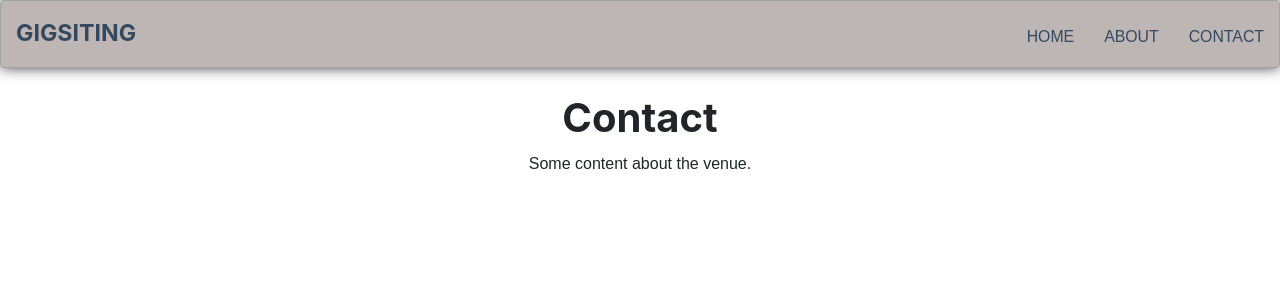
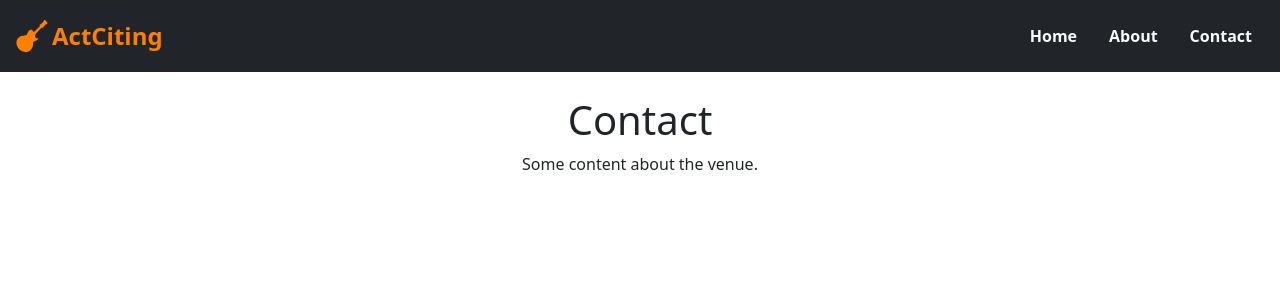
Before and after one commit to School-Of-Tech-Futures-UK/actciting-april-2023, a React (Create React App) app in the folder Frontend/: page /Contact in a window 1280 px wide. Shown: the top 300 px of the page. Built offline with nearby package versions, Linux system fonts and the light colour scheme.

Commit message:
added new ui

```diff
--- a/Frontend/package.json
+++ b/Frontend/package.json
@@ -10,7 +10,9 @@
     "@types/node": "^16.18.24",
     "@types/react": "^18.0.37",
     "@types/react-dom": "^18.0.11",
+    "bootstrap": "^5.2.3",
     "react": "^18.2.0",
+    "react-bootstrap": "^2.7.4",
     "react-dom": "^18.2.0",
     "react-router-dom": "^6.10.0",
     "react-scripts": "5.0.1",
--- a/Frontend/src/App.css
+++ b/Frontend/src/App.css
@@ -53,120 +53,46 @@ ul {
   display: none;
 }
 
-.venueItem {
-  width: 300px;
+.approval-status-button {
+	width: 35%;
 }
 
-.venueItem img {
-  height: 150px;
-  object-fit: cover;
+.txt-left {
+	text-align: left !important;
 }
 
-
-
-* {
-	box-sizing: border-box;
-}
-body {
-	font-family: 'Montserrat', sans-serif;
-	line-height: 1.6;
-	margin: 0;
-	min-height: 100vh;
-}
-ul {
-  margin: 0;
-  padding: 0;
-  list-style: none;
+.txt-right {
+	text-align: right !important;
 }
 
-
-h2,
-h3,
-a {
-	color: #34495e;
+.actcitingOrange {
+  color: #ff8000 !important;
 }
 
-a {
-	text-decoration: none;
+::-webkit-scrollbar {
+  width: 20px;
 }
 
-
-
-.logo {
-	margin: 0;
-	font-size: 1.45em;
+::-webkit-scrollbar-track {
+  background-color: transparent;
 }
 
-.main-nav {
-	margin-top: 5px;
-
-}
-.logo a,
-.main-nav a {
-	padding: 10px 15px;
-	text-transform: uppercase;
-	text-align: center;
-	display: block;
+::-webkit-scrollbar-thumb {
+  background-color: #212529;
 }
 
-.main-nav a {
-	color: #34495e;
-	font-size: .99em;
+::-webkit-scrollbar-thumb {
+  background-color: #212529;
+  border-radius: 20px;
 }
 
-.main-nav a:hover {
-	color: #718daa;
+::-webkit-scrollbar-thumb {
+  background-color: #212529;
+  border-radius: 20px;
+  border: 6px solid transparent;
+  background-clip: content-box;
 }
 
-
-
-.header {
-	padding-top: .5em;
-	padding-bottom: .5em;
-	border: 1px solid #a2a2a2;
-	background-color: #beb5b5;
-	-webkit-box-shadow: 0px 0px 14px 0px rgba(0,0,0,0.75);
-	-moz-box-shadow: 0px 0px 14px 0px rgba(0,0,0,0.75);
-	box-shadow: 0px 0px 14px 0px rgba(0,0,0,0.75);
-	-webkit-border-radius: 5px;
-	-moz-border-radius: 5px;
-	border-radius: 5px;
+::-webkit-scrollbar-thumb:hover {
+  background-color: #a8bbbf;
 }
-
-
-
-
-@media (min-width: 769px) {
-	.header,
-	.main-nav {
-		display: flex;
-	}
-	.header {
-		flex-direction: column;
-		align-items: center;
-    	.header{
-		width: 80%;
-		margin: 0 auto;
-		max-width: 1150px;
-	}
-	}
-
-}
-
-@media (min-width: 1025px) {
-	.header {
-		flex-direction: row;
-		justify-content: space-between;
-	}
-
-}
-
-
-.approval-status-button {
-	width: 35%;
-
-  }
-
-.footerName {
-	text-align: left !important;
-}
--- a/Frontend/src/App.tsx
+++ b/Frontend/src/App.tsx
@@ -1,6 +1,7 @@
 import React from 'react';
 import logo from './logo.svg';
-import './styles.css';
+//import './styles.css';
+import 'bootstrap/dist/css/bootstrap.min.css'
 import './App.css';
 import { BrowserRouter } from 'react-router-dom';
 import ActCitingRoutes from './components/ActCitingRoutes';
--- /dev/null
+++ b/Frontend/src/components/Footer.tsx
@@ -0,0 +1,33 @@
+const Footer = () => {
+    return (
+        <footer className="d-flex flex-wrap justify-content-between align-items-center py-3 bg-dark">
+        <p className="txt-left col-md-4 mb-0 text-light px-5">© ActCiting April 2023</p>
+
+        <a href="/" className="col-md-4 d-flex align-items-center justify-content-center mb-3 mb-md-0 me-md-auto link-dark text-decoration-none">
+          <svg fill="#ff8000" version="1.1" id="Capa_1" xmlns="http://www.w3.org/2000/svg"
+            width="40" height="32" viewBox="0 0 483.095 483.095">
+            <g>
+              <g>
+                <path d="M377.6,125.398c8.051-7.326,18.943-9.081,27.078-4.883l1.56-1.553c4.904-12.028,13.757-25.333,26.031-37.604
+                  c12.283-12.276,25.584-21.135,37.606-26.042c0,0,2.368-2.369,5.298-5.298c2.925-2.93,1.154-9.438-3.96-14.547L441.142,5.396
+                  c-5.105-5.109-11.594-6.906-14.482-4.015l-5.238,5.236c-4.889,12.062-13.773,25.441-26.116,37.784
+                  c-12.331,12.331-25.708,21.219-37.782,26.115l-1.082,1.078c5.178,8.233,3.574,19.979-4.168,28.487l-80.781,80.303
+                  c-3.494-0.226-9.117-3.047-16.635-14.697C241.416,144.86,210.046,133,184.21,177.817c-25.836,44.817-4.408,52.227-77.991,60.774
+                  l0.016,0.024c-25.982,1.429-50.592,11.36-69.375,30.136C-7.68,313.295-2.604,390.594,48.2,441.408
+                  c50.806,50.806,128.113,55.879,172.654,11.328c0.797-0.797,1.557-1.639,2.324-2.46l0.014,0.032c0,0,0.293-0.316,0.775-0.866
+                  c3.573-3.903,6.777-8.026,9.636-12.343c11.461-16.27,27.822-45.524,24.159-76.081c-5.538-46.129,37.694-44.021,55.619-55.623
+                  c17.921-11.598,24.249-21.607,24.77-33.218c0,0-21.352,15.028-40.855-4.476c-15.677-15.678-8.708-42.391-1.947-56.529
+                  L377.6,125.398z"/>
+              </g>
+            </g>
+          </svg>
+        </a>
+
+        <ul className="nav col-md-4 justify-content-end">
+          <li className="nav-item"><a href="Contact" className="nav-link px-5 text-light">Contact Us</a></li>
+        </ul>
+      </footer>
+    )
+}
+
+export default Footer
--- /dev/null
+++ b/Frontend/src/components/MainHero.tsx
@@ -0,0 +1,21 @@
+const MainHero = () => {
+  return (
+    <div className="container-fluid px-5" style={{
+      backgroundImage: 'linear-gradient(0deg, rgba(255, 255, 255, 0.95), rgba(255, 255, 255, 0.8)), url(https://media.timeout.com/images/105948176/750/562/image.jpg)',
+      backgroundRepeat: 'no-repeat',
+      backgroundSize: 'cover'
+    }}>
+    <div className="row flex-lg-row-reverse align-items-center py-5">
+      <div className="col-10 col-sm-8 col-lg-6">
+        <img src="https://media.timeout.com/images/105948176/750/562/image.jpg" className="d-block mx-lg-auto img-fluid rounded-4 shadow-lg" alt="Bootstrap Themes" width="700" height="500" loading="lazy"></img>
+      </div>
+      <div className="col-lg-6">
+        <h1 className="display-5 fw-bold lh-1 mb-3">Welcome to <h1 className="display-5 fw-bold lh-1 mb-3 actcitingOrange">ActCiting.</h1></h1>
+        <p className="lead">The best place for finding the best gigs all around the country for your venue. Discover your talent now.</p>
+      </div>
+    </div>
+    </div>
+  );
+}
+
+export default MainHero;
--- a/Frontend/src/components/Navbar.tsx
+++ b/Frontend/src/components/Navbar.tsx
@@ -4,17 +4,31 @@ export type HeaderProps = {
 
 const Navbar = () => {
     return (
-        <div>
-        <header className="header">
-            <h1 className="logo"><a href="/">GigSiting</a></h1>
-        <ul className="main-nav">
-            <li><a href="/">Home</a></li>
-            <li><a href="About">About</a></li>
-            <li><a href="Contact">Contact</a></li>
-        </ul>
-        </header>
-    </div>
-        )
+        <div className="container-fluid bg-dark">
+            <header className="d-flex flex-wrap justify-content-center py-3">
+            <a href="/" className="d-flex align-items-center mb-3 mb-md-0 me-md-auto text-dark text-decoration-none">
+                <svg fill="#ff8000" version="1.1" id="Capa_1" xmlns="http://www.w3.org/2000/svg" width="40" height="32" viewBox="0 0 483.095 483.095"><g><g>
+                    <path d="M377.6,125.398c8.051-7.326,18.943-9.081,27.078-4.883l1.56-1.553c4.904-12.028,13.757-25.333,26.031-37.604
+                    c12.283-12.276,25.584-21.135,37.606-26.042c0,0,2.368-2.369,5.298-5.298c2.925-2.93,1.154-9.438-3.96-14.547L441.142,5.396
+                    c-5.105-5.109-11.594-6.906-14.482-4.015l-5.238,5.236c-4.889,12.062-13.773,25.441-26.116,37.784
+                    c-12.331,12.331-25.708,21.219-37.782,26.115l-1.082,1.078c5.178,8.233,3.574,19.979-4.168,28.487l-80.781,80.303
+                    c-3.494-0.226-9.117-3.047-16.635-14.697C241.416,144.86,210.046,133,184.21,177.817c-25.836,44.817-4.408,52.227-77.991,60.774
+                    l0.016,0.024c-25.982,1.429-50.592,11.36-69.375,30.136C-7.68,313.295-2.604,390.594,48.2,441.408
+                    c50.806,50.806,128.113,55.879,172.654,11.328c0.797-0.797,1.557-1.639,2.324-2.46l0.014,0.032c0,0,0.293-0.316,0.775-0.866
+                    c3.573-3.903,6.777-8.026,9.636-12.343c11.461-16.27,27.822-45.524,24.159-76.081c-5.538-46.129,37.694-44.021,55.619-55.623
+                    c17.921-11.598,24.249-21.607,24.77-33.218c0,0-21.352,15.028-40.855-4.476c-15.677-15.678-8.708-42.391-1.947-56.529
+                    L377.6,125.398z"/></g></g>
+                </svg>
+                <span className="fs-4 fw-bold text-light actcitingOrange">ActCiting</span>
+            </a>
+            <ul className="nav nav-pills">
+                <li className="nav-item"><a href="/" className="nav-link fw-bold text-light">Home</a></li>
+                <li className="nav-item"><a href="About" className="nav-link fw-bold text-light">About</a></li>
+                <li className="nav-item"><a href="Contact" className="nav-link fw-bold text-light">Contact</a></li>
+            </ul>
+            </header>
+        </div>
+    )
 }
 
 export default Navbar
--- a/Frontend/src/components/VenueList.tsx
+++ b/Frontend/src/components/VenueList.tsx
@@ -19,9 +19,9 @@ export type VenueListProps = {
 const VenueList = (props: VenueListProps) => {
     return (
         <>
-        <h2>Venues</h2>
-        <div className="venueList container-fluid">
-          <div className="row">
+        <div className="container px-4 py-5" id="custom-cards">
+          <h1 className="fw-bold pb-2">Venues List</h1>
+          <div className="row row-cols-1 row-cols-lg-3 align-items-stretch g-4 py-5">
             {props.venueArray.map((venue, index) => (
               <VenueItem key={venue.venue_id} venueId={venue.venue_id} name={venue.name} capacity={venue.capacity}
               address={venue.address} geolocation={venue.geolocation} image={venue.image}
--- a/Frontend/src/views/VenuePage.tsx
+++ b/Frontend/src/views/VenuePage.tsx
@@ -2,7 +2,8 @@ import { useState, useEffect } from "react"
 import AddVenue from "../components/AddVenue"
 import VenueList from "../components/VenueList"
 import Navbar from "../components/Navbar"
-import About from "./About";
+import Footer from "../components/Footer";
+import MainHero from "../components/MainHero";
 
 
 
@@ -32,36 +33,11 @@ const VenuePage = () => {
 
   return (
     <>
-    <Navbar/>
+      <Navbar/>
+      <MainHero/>
       <AddVenue handleAddVenueClick={addVenueClickHandler} newVenueDivState={newVenueDivDisplay} />
       <VenueList venueArray={currentVenues} />
-      <footer className="d-flex flex-wrap justify-content-between align-items-center py-3 mt-4 border-top">
-        <p className="footerName col-md-4 mb-0 text-muted px-5">© ActCiting April 2023</p>
-
-        <a href="/" className="col-md-4 d-flex align-items-center justify-content-center mb-3 mb-md-0 me-md-auto link-dark text-decoration-none">
-          <svg fill="#000000" version="1.1" id="Capa_1" xmlns="http://www.w3.org/2000/svg"
-            width="40" height="32" viewBox="0 0 483.095 483.095">
-            <g>
-              <g>
-                <path d="M377.6,125.398c8.051-7.326,18.943-9.081,27.078-4.883l1.56-1.553c4.904-12.028,13.757-25.333,26.031-37.604
-                  c12.283-12.276,25.584-21.135,37.606-26.042c0,0,2.368-2.369,5.298-5.298c2.925-2.93,1.154-9.438-3.96-14.547L441.142,5.396
-                  c-5.105-5.109-11.594-6.906-14.482-4.015l-5.238,5.236c-4.889,12.062-13.773,25.441-26.116,37.784
-                  c-12.331,12.331-25.708,21.219-37.782,26.115l-1.082,1.078c5.178,8.233,3.574,19.979-4.168,28.487l-80.781,80.303
-                  c-3.494-0.226-9.117-3.047-16.635-14.697C241.416,144.86,210.046,133,184.21,177.817c-25.836,44.817-4.408,52.227-77.991,60.774
-                  l0.016,0.024c-25.982,1.429-50.592,11.36-69.375,30.136C-7.68,313.295-2.604,390.594,48.2,441.408
-                  c50.806,50.806,128.113,55.879,172.654,11.328c0.797-0.797,1.557-1.639,2.324-2.46l0.014,0.032c0,0,0.293-0.316,0.775-0.866
-                  c3.573-3.903,6.777-8.026,9.636-12.343c11.461-16.27,27.822-45.524,24.159-76.081c-5.538-46.129,37.694-44.021,55.619-55.623
-                  c17.921-11.598,24.249-21.607,24.77-33.218c0,0-21.352,15.028-40.855-4.476c-15.677-15.678-8.708-42.391-1.947-56.529
-                  L377.6,125.398z"/>
-              </g>
-            </g>
-          </svg>
-        </a>
-
-        <ul className="nav col-md-4 justify-content-end">
-          <li className="nav-item"><a href="Contact" className="nav-link px-5 text-muted">Contact Us</a></li>
-        </ul>
-      </footer>
+      <Footer/>
     </>
   );
 };
```
Also changed, not shown: Frontend/src/components/AddVenue.tsx (+17 -12 lines), Frontend/src/components/VenueItem.tsx (+15 -16 lines), 1 other file (tests, documents, lock files or other folders).
